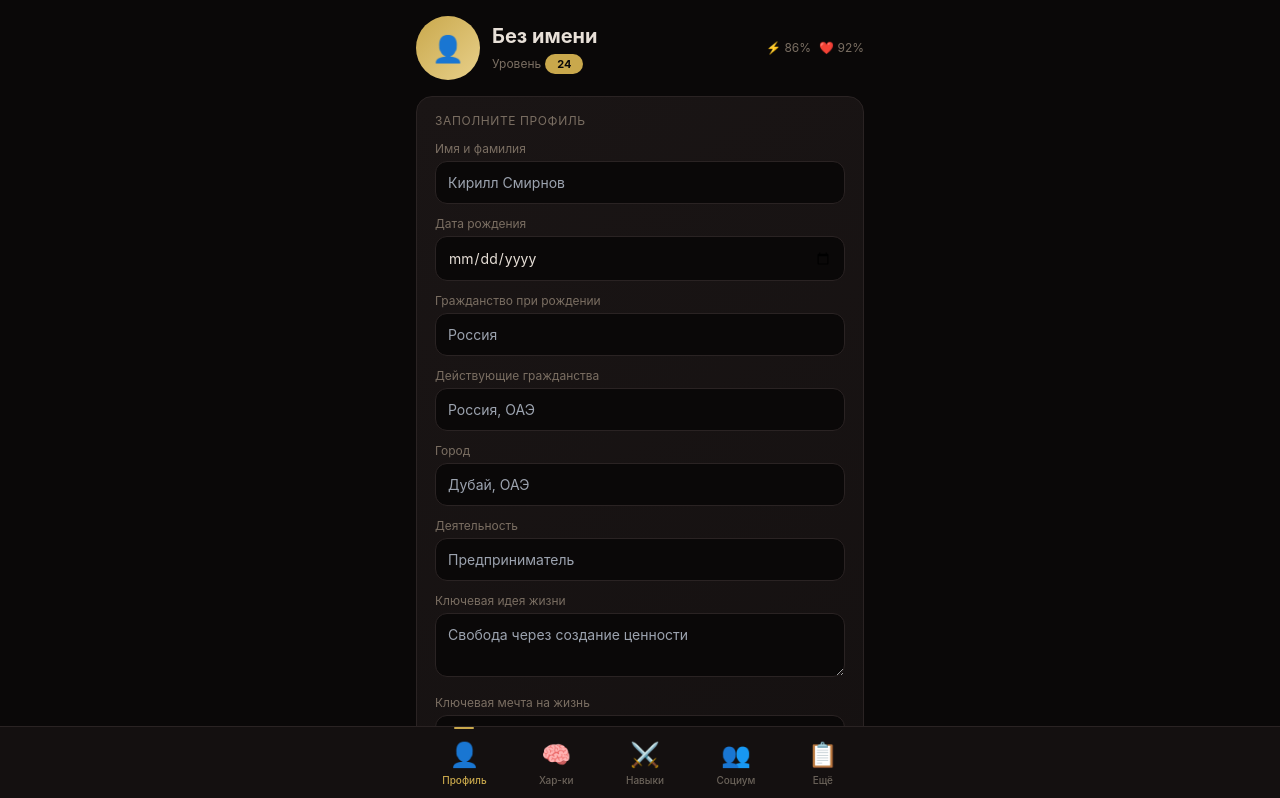
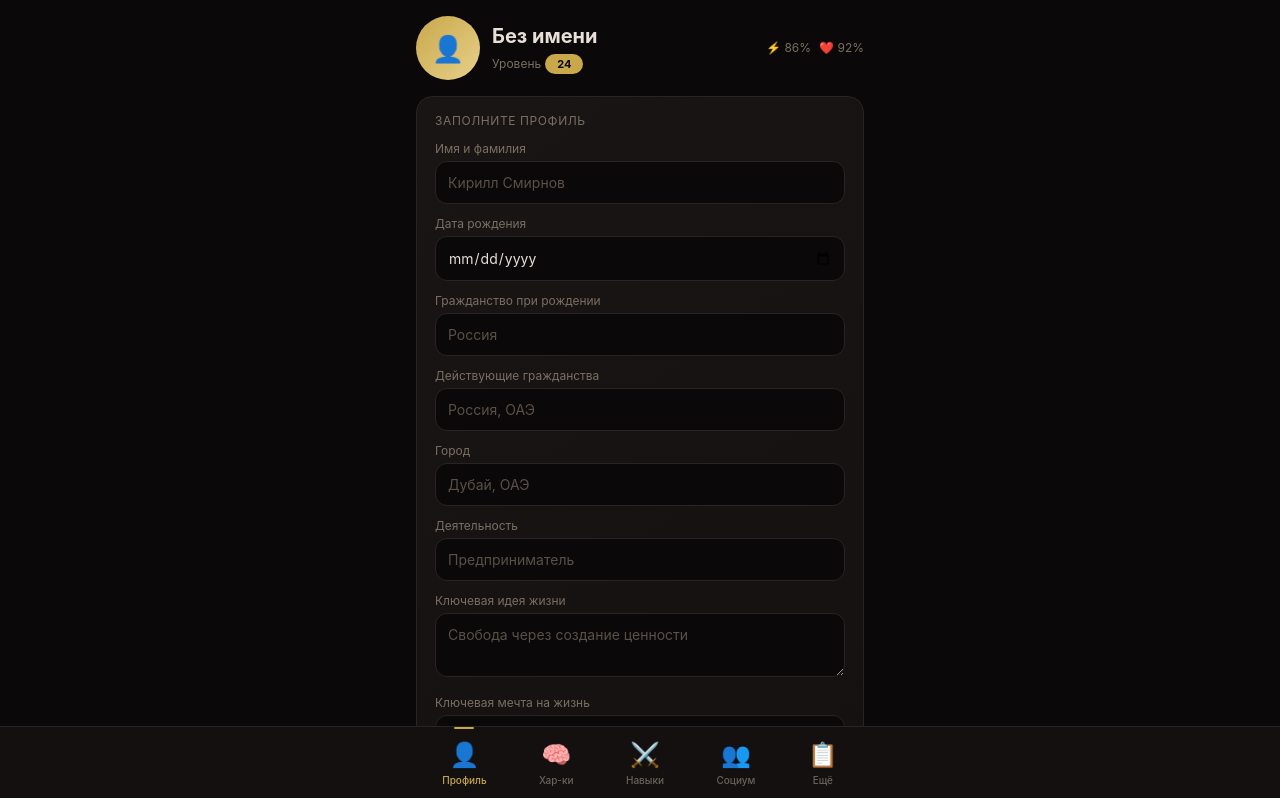
Before and after one commit to choppatyn/LifeOS2, a React (Vite) app: page / in a window 1280 px wide. Shown: the top 798 px of the page. Built offline with nearby package versions, Linux system fonts and the light colour scheme; no server answers; the HTML template or start-up script is replaced by a standard one.

Commit message:
Update index.css

```diff
--- a/src/index.css
+++ b/src/index.css
@@ -106,8 +106,7 @@
   .btn-outline-gold:hover {
     background: rgba(201, 168, 76, 0.08);
   }
-
- .input {
+.input {
   width: 100%;
   padding: 10px 12px;
   background: #0a0808;
@@ -120,6 +119,9 @@
 }
 .input:focus {
   border-color: #c9a84c;
+}
+.input::placeholder {
+  color: #5a5048;
 }
 
   /* Прогресс-бар */
```
